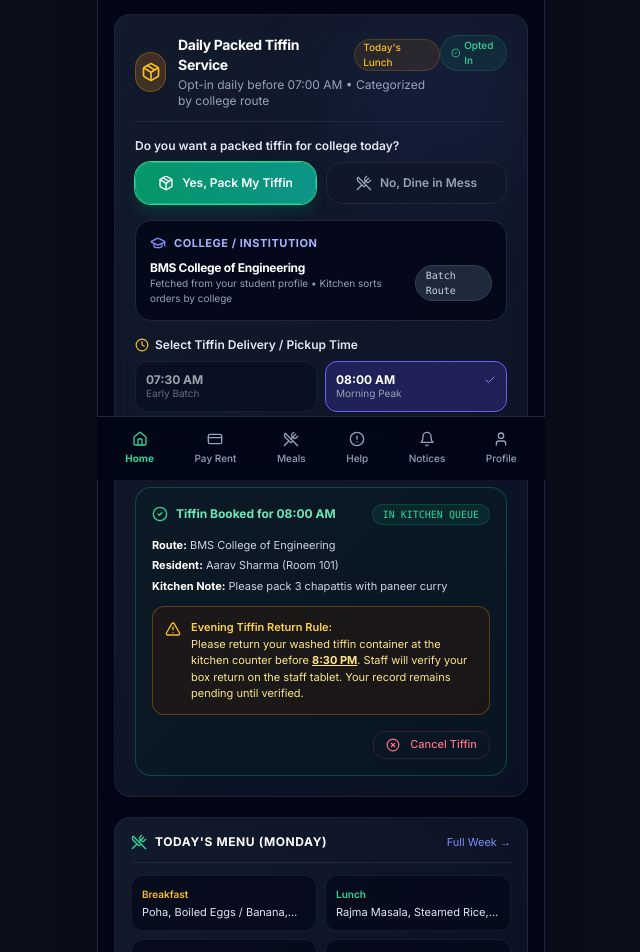
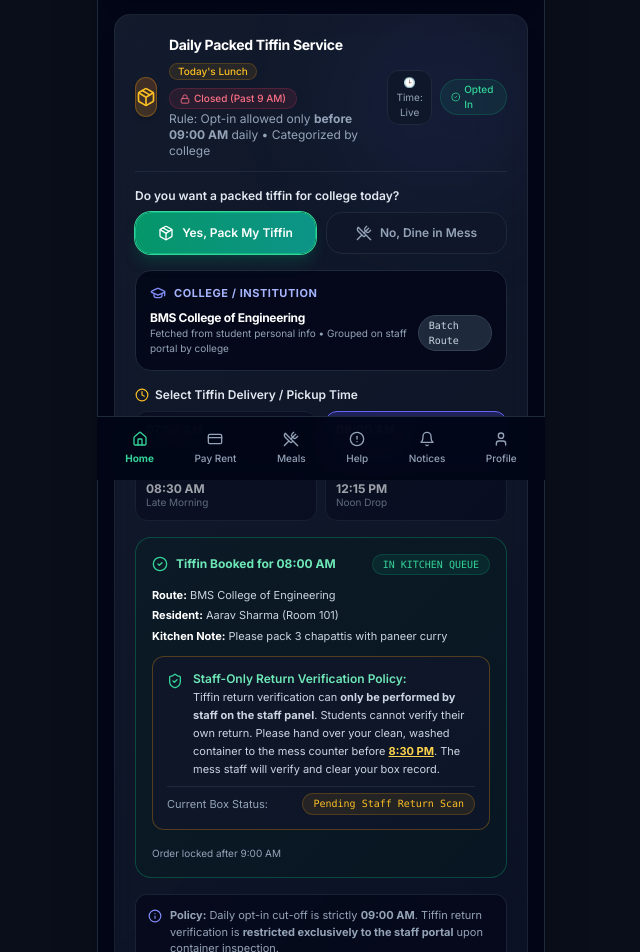
Before and after one commit to arpitsingh0002/PGOS, a Next.js app: page /tenant/dashboard in a window 1280 px wide. Shown: the part 320-1272 px from the top of the page, without its empty margins (319-959 px from the left). Built offline with nearby package versions, Linux system fonts and the light colour scheme; no server answers; the database is empty.

Commit message:
feat: enforce 9am cutoff for tiffin opt-in and restrict return verification exclusively to staff portal

```diff
--- a/components/tenant/tiffin-hub-card.tsx
+++ b/components/tenant/tiffin-hub-card.tsx
@@ -12,8 +12,9 @@ import {
   Edit2,
   Check,
   Package,
-  ArrowRight,
   ShieldCheck,
+  Lock,
+  Info,
 } from 'lucide-react';
 import { Card } from '@/components/ui/card';
 import { Button } from '@/components/ui/button';
@@ -52,6 +53,13 @@ export function TiffinHubCard({ compact = false }: TiffinHubCardProps) {
     const day = String(now.getDate()).padStart(2, '0');
     return `${year}-${month}-${day}`;
   }, []);
+
+  // Time Cutoff: Student can ONLY opt for tiffin before 9:00 AM
+  // Simulated hour state enables testing both "Before 9 AM (Open)" and "After 9 AM (Closed)" states
+  const [simulatedHour, setSimulatedHour] = React.useState<number | null>(null);
+  const actualHour = new Date().getHours();
+  const effectiveHour = simulatedHour !== null ? simulatedHour : actualHour;
+  const isPast9AM = effectiveHour >= 9;
 
   // Check if tenant already has an active order for today
   const existingOrder = tiffinOrders.find(
@@ -100,6 +108,11 @@ export function TiffinHubCard({ compact = false }: TiffinHubCardProps) {
   };
 
   const handleConfirmOrder = async () => {
+    if (isPast9AM && !existingOrder) {
+      toast.error('Opt-in closed: Students can only request tiffin before 9:00 AM.');
+      return;
+    }
+
     if (!college.trim()) {
       toast.error('Please enter your college name');
       return;
@@ -118,22 +131,32 @@ export function TiffinHubCard({ compact = false }: TiffinHubCardProps) {
         delivery_time: deliverySlot,
         meal_type: 'lunch',
         notes: specialNotes.trim() || undefined,
+        bypassCutoff: simulatedHour !== null ? simulatedHour < 9 : false,
       });
       toast.success(
         `🍱 Tiffin confirmed for ${deliverySlot}! Grouped under ${college.trim()}`
       );
-    } catch {
-      toast.error('Could not submit tiffin order. Please try again.');
+    } catch (err: any) {
+      toast.error(err?.message || 'Could not submit tiffin order. Please try again.');
     } finally {
       setIsSubmitting(false);
     }
   };
 
   const handleCancel = async () => {
+    if (isPast9AM && simulatedHour === null) {
+      toast.error('Tiffin orders cannot be cancelled after 9:00 AM as kitchen prep has commenced.');
+      return;
+    }
+
     if (confirm('Are you sure you want to cancel today\'s packed tiffin?')) {
-      await cancelTiffin(currentTenant.id);
+      try {
+        await cancelTiffin(currentTenant.id, true);
         setOptInChoice('no');
         toast.info('Tiffin order cancelled. You can dine at the mess buffet today.');
+      } catch (err: any) {
+        toast.error(err?.message || 'Failed to cancel order.');
+      }
     }
   };
 
@@ -143,40 +166,98 @@ export function TiffinHubCard({ compact = false }: TiffinHubCardProps) {
       <div className="absolute top-0 right-0 w-44 h-44 bg-indigo-500/10 rounded-full blur-3xl pointer-events-none" />
 
       {/* Header */}
-      <div className="flex items-start justify-between pb-3 border-b border-slate-800 relative z-10">
+      <div className="flex flex-col sm:flex-row sm:items-start justify-between pb-3 border-b border-slate-800 relative z-10 gap-2">
         <div className="flex items-center gap-3">
           <div className="h-10 w-10 rounded-2xl bg-gradient-to-tr from-amber-500/20 to-orange-500/20 border border-amber-500/30 text-amber-400 flex items-center justify-center shadow-md">
             <Package className="h-5 w-5" />
           </div>
           <div>
-            <div className="flex items-center gap-2">
+            <div className="flex items-center gap-2 flex-wrap">
               <h3 className="text-sm font-bold text-white tracking-tight">
                 Daily Packed Tiffin Service
               </h3>
               <Badge variant="warning" className="text-[10px] py-0 px-2">
                 Today&apos;s Lunch
               </Badge>
+              {isPast9AM ? (
+                <Badge variant="danger" className="text-[10px] gap-1">
+                  <Lock className="h-2.5 w-2.5" /> Closed (Past 9 AM)
+                </Badge>
+              ) : (
+                <Badge variant="success" className="text-[10px] gap-1">
+                  <Clock className="h-2.5 w-2.5" /> Open Until 09:00 AM
+                </Badge>
+              )}
             </div>
             <p className="text-xs text-slate-400 mt-0.5">
-              Opt-in daily before 07:00 AM • Categorized by college route
+              Rule: Opt-in allowed only <strong>before 09:00 AM</strong> daily &bull; Categorized by college
             </p>
           </div>
         </div>
+
+        {/* Status & Simulation Switcher */}
+        <div className="flex items-center gap-2 self-start sm:self-center">
+          {/* Quick tester simulation toggle */}
+          <button
+            type="button"
+            onClick={() => {
+              if (simulatedHour === null) {
+                setSimulatedHour(8); // Test before 9 AM
+                toast.info('Simulating 08:00 AM (Opt-In Open)');
+              } else if (simulatedHour === 8) {
+                setSimulatedHour(10); // Test after 9 AM
+                toast.info('Simulating 10:00 AM (Opt-In Closed)');
+              } else {
+                setSimulatedHour(null); // Real current time
+                toast.info('Reset to actual system time');
+              }
+            }}
+            title="Click to test cutoff behavior before/after 9:00 AM"
+            className="text-[10px] px-2 py-1 rounded-lg bg-slate-900 hover:bg-slate-850 text-slate-400 hover:text-white border border-slate-800 transition-colors"
+          >
+            🕒 Time: {simulatedHour !== null ? `${simulatedHour}:00 (${simulatedHour < 9 ? 'Open' : 'Closed'})` : 'Live'}
+          </button>
 
           {existingOrder ? (
             <Badge variant="success" className="text-[10px] flex items-center gap-1">
               <CheckCircle2 className="h-3 w-3" /> Opted In
             </Badge>
+          ) : isPast9AM ? (
+            <Badge variant="outline" className="text-[10px] text-rose-400 border-rose-500/30">
+              Closed for Today
+            </Badge>
           ) : (
-          <Badge variant="outline" className="text-[10px]">
-            Action Required
+            <Badge variant="outline" className="text-[10px] text-emerald-400 border-emerald-500/30">
+              Open to Order
             </Badge>
           )}
+        </div>
       </div>
 
       {/* Body Content */}
       <div className="pt-4 space-y-4 relative z-10">
-        {/* Toggle Question: Do you want tiffin today? */}
+        {/* CUTOFF NOTICE: If past 9:00 AM and student has NOT opted in */}
+        {isPast9AM && !existingOrder && (
+          <div className="p-4 rounded-2xl bg-gradient-to-r from-rose-950/40 via-slate-900 to-amber-950/30 border border-rose-500/30 space-y-2 animate-in fade-in duration-200">
+            <div className="flex items-center gap-2 text-rose-400 font-bold text-xs">
+              <Lock className="h-4 w-4" />
+              <span>Daily Tiffin Requests Closed for Today (Deadline: 09:00 AM)</span>
+            </div>
+            <p className="text-xs text-slate-300 leading-relaxed">
+              As per mess policy, <strong>students can only opt for tiffin before 9:00 AM</strong> so kitchen
+              staff can finalize ingredients, cook, and pack meals batch-wise for college departures.
+            </p>
+            <div className="pt-1 flex items-center gap-2 text-[11px] text-amber-300">
+              <UtensilsCrossed className="h-3.5 w-3.5 text-amber-400" />
+              <span>
+                Please dine directly at the mess dining hall buffet (Open: 12:30 PM &ndash; 02:30 PM).
+              </span>
+            </div>
+          </div>
+        )}
+
+        {/* Toggle Question: Do you want tiffin today? (Only interactive before 9 AM or if order exists) */}
+        {(!isPast9AM || existingOrder) && (
           <div>
             <label className="text-xs font-semibold text-slate-200 block mb-2">
               Do you want a packed tiffin for college today?
@@ -215,6 +296,7 @@ export function TiffinHubCard({ compact = false }: TiffinHubCardProps) {
               </button>
             </div>
           </div>
+        )}
 
         {/* If opted NO */}
         {optInChoice === 'no' && !existingOrder && (
@@ -241,7 +323,7 @@ export function TiffinHubCard({ compact = false }: TiffinHubCardProps) {
                     College / Institution
                   </span>
                 </div>
-                {!isEditingCollege && !existingOrder && (
+                {!isEditingCollege && !existingOrder && !isPast9AM && (
                   <button
                     type="button"
                     onClick={() => setIsEditingCollege(true)}
@@ -273,7 +355,7 @@ export function TiffinHubCard({ compact = false }: TiffinHubCardProps) {
                   <div>
                     <p className="text-xs font-bold text-white tracking-tight">{college}</p>
                     <p className="text-[10px] text-slate-400">
-                      Fetched from your student profile • Kitchen sorts orders by college
+                      Fetched from student personal info &bull; Grouped on staff portal by college
                     </p>
                   </div>
                   <Badge variant="secondary" className="text-[10px] font-mono">
@@ -296,7 +378,7 @@ export function TiffinHubCard({ compact = false }: TiffinHubCardProps) {
                     <button
                       key={slot.time}
                       type="button"
-                      disabled={!!existingOrder}
+                      disabled={!!existingOrder || (isPast9AM && !existingOrder)}
                       onClick={() => setDeliverySlot(slot.time)}
                       className={`p-2.5 rounded-xl text-left transition-all border ${
                         isSelected
@@ -318,7 +400,7 @@ export function TiffinHubCard({ compact = false }: TiffinHubCardProps) {
             </div>
 
             {/* Special Instructions (Optional) */}
-            {!existingOrder && (
+            {!existingOrder && !isPast9AM && (
               <div>
                 <label className="text-xs font-semibold text-slate-300 block mb-1">
                   Kitchen Note (Optional)
@@ -363,20 +445,35 @@ export function TiffinHubCard({ compact = false }: TiffinHubCardProps) {
                   )}
                 </div>
 
-                {/* Evening Return Mandate Banner */}
-                <div className="p-3 rounded-xl bg-amber-950/30 border border-amber-500/30 text-[11px] text-amber-200 flex items-start gap-2.5">
-                  <AlertTriangle className="h-4 w-4 text-amber-400 flex-shrink-0 mt-0.5" />
+                {/* Evening Return Mandate & Staff-Only Verification Banner */}
+                <div className="p-3.5 rounded-xl bg-slate-900/90 border border-amber-500/30 space-y-2 text-xs">
+                  <div className="flex items-start gap-2.5">
+                    <ShieldCheck className="h-4 w-4 text-emerald-400 flex-shrink-0 mt-0.5" />
                     <div>
-                    <strong className="font-semibold block text-amber-300">
-                      Evening Tiffin Return Rule:
+                      <strong className="font-semibold block text-emerald-300">
+                        Staff-Only Return Verification Policy:
                       </strong>
-                    Please return your washed tiffin container at the kitchen counter before{' '}
-                    <span className="underline font-bold">8:30 PM</span>. Staff will verify your box
-                    return on the staff tablet. Your record remains pending until verified.
+                      <p className="text-[11px] text-slate-300 mt-0.5 leading-relaxed">
+                        Tiffin return verification can <strong>only be performed by staff on the staff panel</strong>.
+                        Students cannot verify their own return. Please hand over your clean, washed container to
+                        the mess counter before <span className="underline font-bold text-amber-300">8:30 PM</span>.
+                        The mess staff will verify and clear your box record.
+                      </p>
                     </div>
                   </div>
 
-                <div className="pt-1 flex items-center justify-end">
+                  <div className="pt-1.5 border-t border-slate-800 flex items-center justify-between text-[11px]">
+                    <span className="text-slate-400">Current Box Status:</span>
+                    <Badge variant="warning" className="text-[10px] font-mono">
+                      Pending Staff Return Scan
+                    </Badge>
+                  </div>
+                </div>
+
+                {/* Cancellation notice */}
+                <div className="pt-1 flex items-center justify-between text-[10px] text-slate-400">
+                  <span>{isPast9AM ? 'Order locked after 9:00 AM' : 'Can cancel before 9:00 AM'}</span>
+                  {!isPast9AM && (
                     <Button
                       size="sm"
                       variant="outline"
@@ -385,10 +482,26 @@ export function TiffinHubCard({ compact = false }: TiffinHubCardProps) {
                     >
                       <XCircle className="h-3.5 w-3.5 mr-1" /> Cancel Tiffin
                     </Button>
+                  )}
                 </div>
               </div>
+            ) : isPast9AM ? (
+              /* If past 9 AM and not ordered, show disabled lock button */
+              <div className="pt-2">
+                <Button
+                  size="sm"
+                  disabled
+                  className="w-full bg-slate-800 text-slate-500 font-bold text-xs py-2.5 rounded-xl cursor-not-allowed gap-1.5"
+                >
+                  <Lock className="h-3.5 w-3.5" />
+                  Opt-In Closed for Today (Past 09:00 AM Deadline)
+                </Button>
+                <p className="text-[10px] text-slate-400 text-center mt-2">
+                  Orders open daily from 05:00 AM to 09:00 AM for college departure packing
+                </p>
+              </div>
             ) : (
-              /* Action Button */
+              /* Active Action Button before 9 AM */
               <div className="pt-2">
                 <Button
                   size="sm"
@@ -399,13 +512,23 @@ export function TiffinHubCard({ compact = false }: TiffinHubCardProps) {
                   <Sparkles className="h-3.5 w-3.5" />
                   {isSubmitting ? 'Saving Order...' : `Confirm Packed Tiffin for ${deliverySlot}`}
                 </Button>
-                <p className="text-[10px] text-slate-400 text-center mt-2">
-                  Kitchen locks morning packaging at 07:15 AM
+                <p className="text-[10px] text-emerald-400/90 text-center mt-2 flex items-center justify-center gap-1">
+                  <Clock className="h-3 w-3" />
+                  Open now &bull; Closes strictly at 09:00 AM
                 </p>
               </div>
             )}
           </div>
         )}
+
+        {/* Global Policy Reminder for All Students */}
+        <div className="p-3 rounded-xl bg-slate-950/60 border border-slate-800/80 text-[11px] text-slate-400 flex items-start gap-2">
+          <Info className="h-3.5 w-3.5 text-indigo-400 flex-shrink-0 mt-0.5" />
+          <span>
+            <strong>Policy:</strong> Daily opt-in cut-off is strictly <strong>09:00 AM</strong>.
+            Tiffin return verification is <strong>restricted exclusively to the staff portal</strong> upon container inspection.
+          </span>
+        </div>
       </div>
     </Card>
   );
```
Also changed, not shown: app/(dashboard)/mess/tiffin/page.tsx (+5 -2 lines), lib/store.ts (+22 -1 lines). Lines whose indentation alone changed are shown as unchanged.
